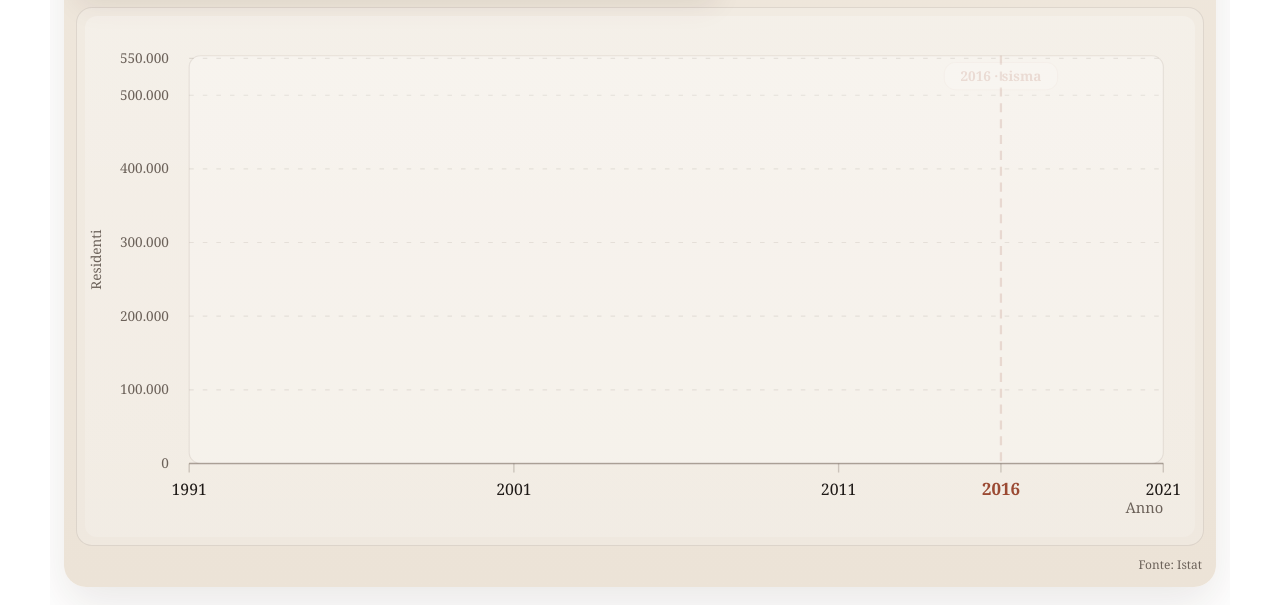
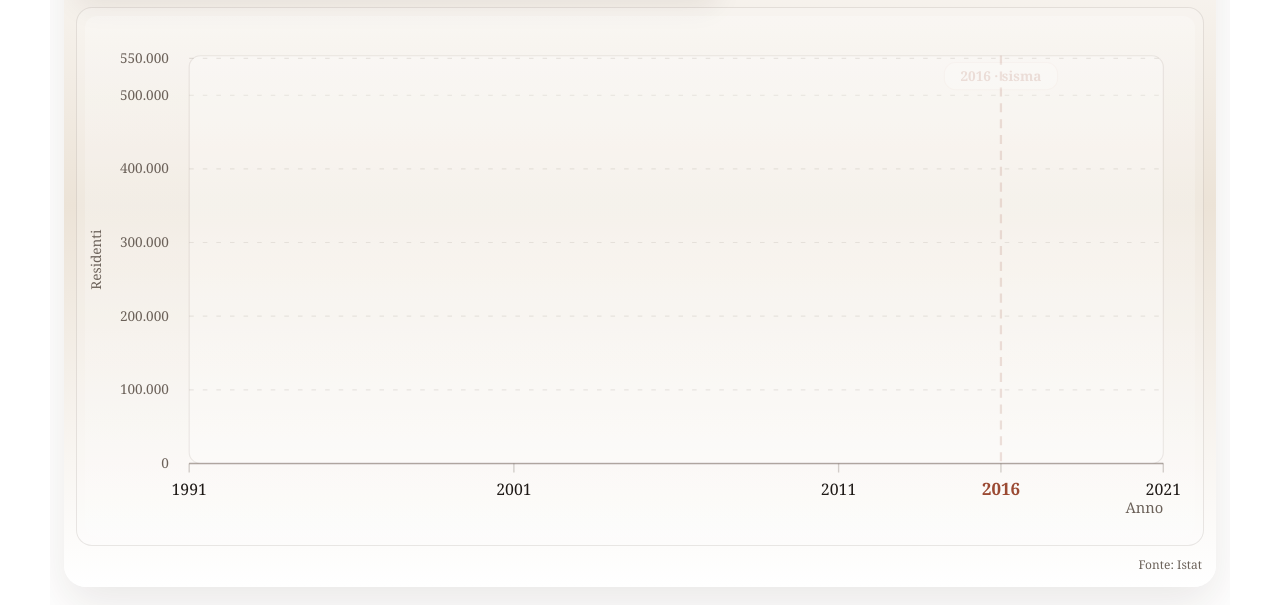
Before and after one commit to giovannisantarelli7/demografia_3, a plain HTML site: page index.html in a window 1280 px wide. Shown: the part 195-800 px from the top of the page. Drawn offline with Linux system fonts and the light colour scheme.

Commit message:
Update index.html

```diff
--- a/index.html
+++ b/index.html
@@ -54,7 +54,7 @@
       grid-template-rows:auto minmax(260px,1fr) auto;
       gap:10px;
       padding:12px;
-      background:linear-gradient(180deg,#efe7dc 0%,#ece3d7 100%);
+      background:linear-gradient(180deg,#ffffff 0%,#ece3d7 50%,#ffffff 100%);
       border-radius:22px;
       box-shadow:var(--shadow);
       overflow:clip;
```
